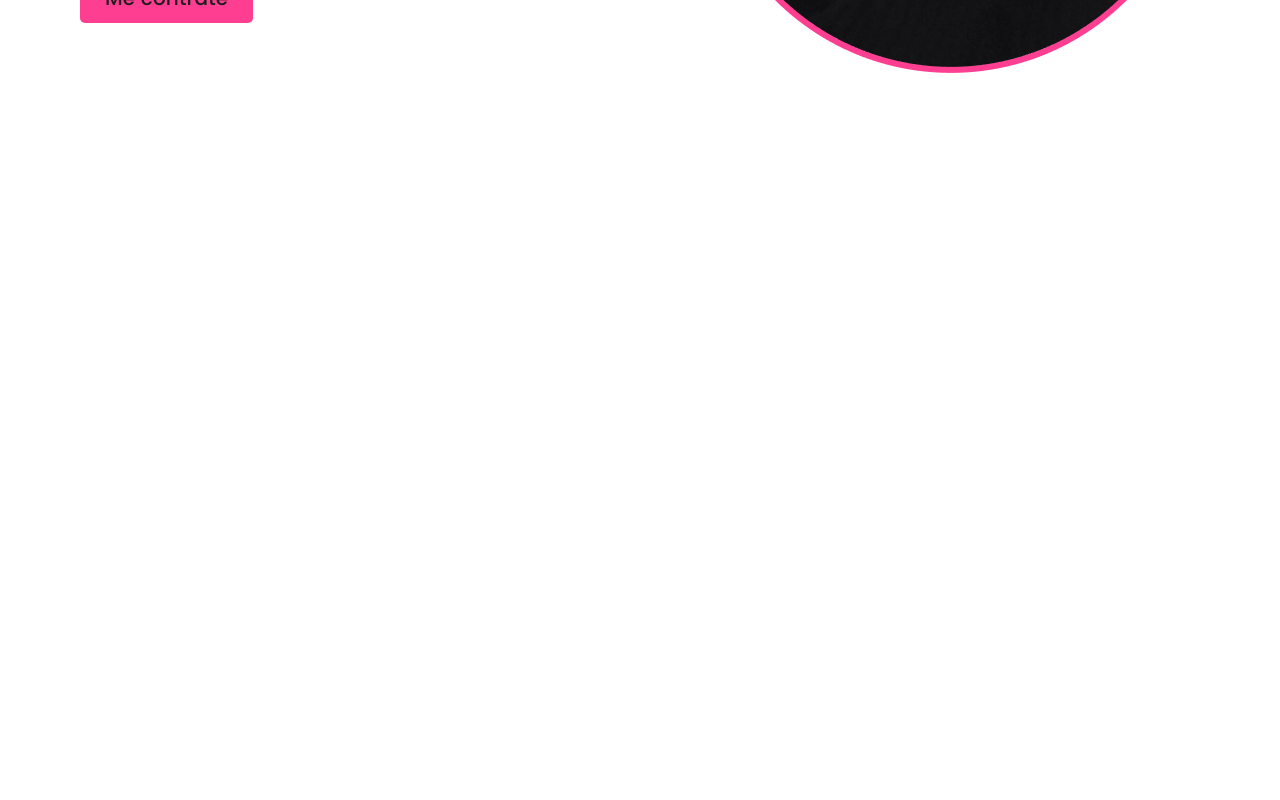
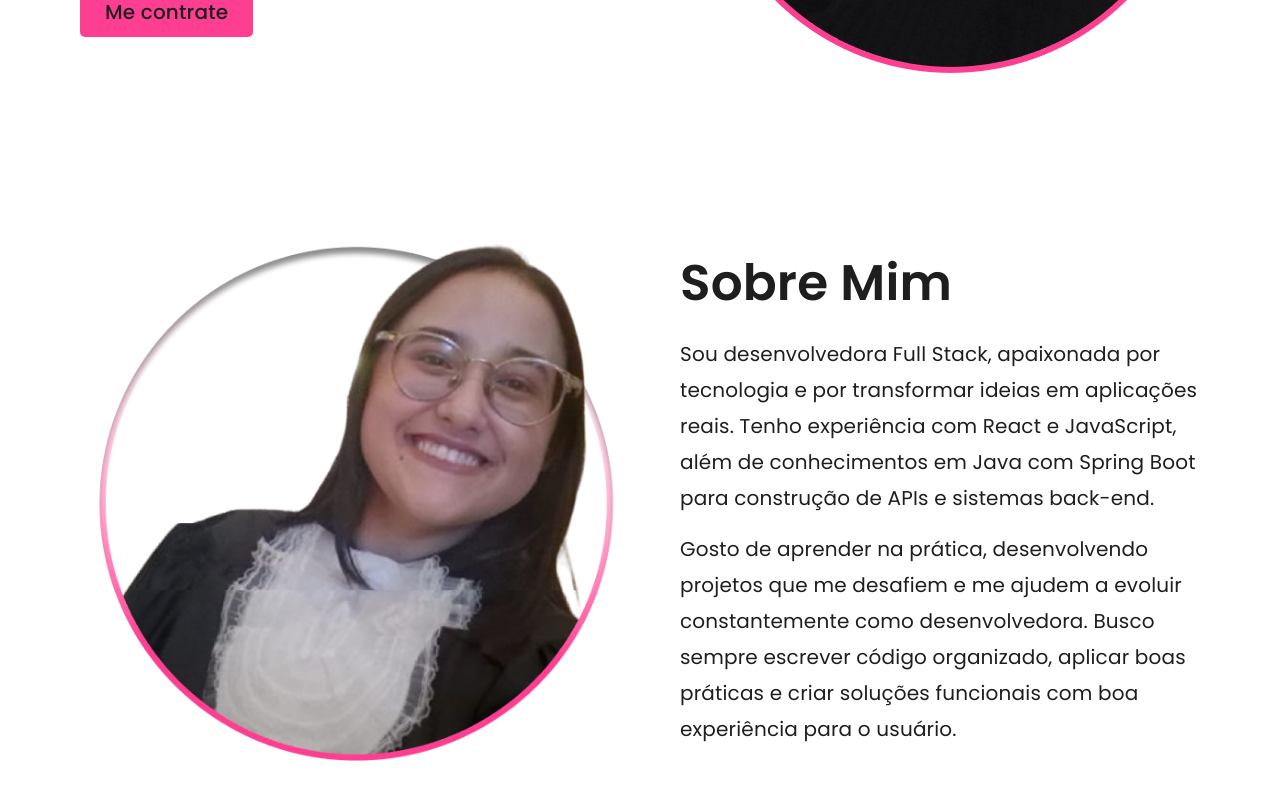
Before and after one commit to CamysRL/portfolio, a React (Vite) app: page / in a window 1280 px wide. Shown: the part 656-1456 px from the top of the page. Before the commit the page ends 809 px from the top, so only its background shows below. Built offline with nearby package versions, Linux system fonts and the light colour scheme.

Commit message:
about me completed

```diff
--- a/src/components/Header/index.jsx
+++ b/src/components/Header/index.jsx
@@ -27,7 +27,7 @@ export default function Header() {
             <a href="/">Home</a>
           </li>
           <li className="menu-item">
-            <a href="/">Sobre Mim</a>
+            <a href="#sobre">Sobre Mim</a>
           </li>
           <li className="menu-item">
             <a href="/">Conhecimentos</a>
--- a/src/index.css
+++ b/src/index.css
@@ -34,6 +34,10 @@
     --secondary-bg: #2d2d2d;
     --accent-border: #3d3d3d;
   }
+}
+
+html {
+  scroll-behavior: smooth;
 }
 
 body {
--- a/src/pages/Home/index.jsx
+++ b/src/pages/Home/index.jsx
@@ -1,9 +1,11 @@
 import { useState } from "react";
 import "./style.css";
 import camillySuperior from "../../assets/camilly-superior.png";
+import camillyInferior from "../../assets/camilly-inferior.png";
 
 export default function Home() {
   return (
+    <>
       <section className="introduction">
         <div className="introduction-info">
           <p className="subtitle">
@@ -16,10 +18,13 @@ export default function Home() {
             <span className="title-span">Developer</span>
           </h1>
           <p className="introduction-description">
-          Desenvolvedora Full Stack em constante evolução, criando projetos com
-          tecnologias modernas e focando em boas práticas de desenvolvimento.
+            Desenvolvedora Full Stack em constante evolução, criando projetos
+            com tecnologias modernas e focando em boas práticas de
+            desenvolvimento.
           </p>
-        <a className="bnt-job" href="#">Me contrate</a>
+          <a className="bnt-job" href="#">
+            Me contrate
+          </a>
         </div>
 
         <img
@@ -28,5 +33,19 @@ export default function Home() {
           alt="Foto da Desenvolvedora do site - Camilly Lima"
         />
       </section>
+
+      <section className="about-section" id="sobre">
+        <img
+          className="introduction-image"
+          src={camillyInferior}
+          alt="Foto da Desenvolvedora do site - Camilly Lima"
+        />
+        <div className="introduction-info">
+          <h2 className="about-title">Sobre Mim</h2>
+          <p className="introduction-description">Sou desenvolvedora Full Stack, apaixonada por tecnologia e por transformar ideias em aplicações reais. Tenho experiência com React e JavaScript, além de conhecimentos em Java com Spring Boot para construção de APIs e sistemas back-end.</p>
+          <p className="introduction-description">Gosto de aprender na prática, desenvolvendo projetos que me desafiem e me ajudem a evoluir constantemente como desenvolvedora. Busco sempre escrever código organizado, aplicar boas práticas e criar soluções funcionais com boa experiência para o usuário.</p>
+        </div>
+      </section>
+    </>
   );
 }
--- a/src/pages/Home/style.css
+++ b/src/pages/Home/style.css
@@ -63,8 +63,27 @@
   background-color: var(--accent-bg);
 }
 
+.about-section {
+  display: flex;
+  flex-direction: column-reverse;
+  gap: 15px;
+  padding: 25px;
+  align-items: center;
+  justify-content: center;
+}
+
+.about-description {
+    text-align: justify;
+}
+
+.about-title {
+    font-size: 35px;
+    font-weight: 600;
+}
+
 @media screen and (min-width: 768px) {
-  .introduction {
+  .introduction,
+  .about-section {
     padding: 50px;
   }
 
@@ -82,6 +101,10 @@
   .title-span {
     margin-left: 80px;
   }
+
+  .about-title {
+    font-size: 45px;
+}
 }
 
 @media screen and (min-width: 1024px) {
@@ -105,7 +128,7 @@
   }
 
   .title {
-    font-size: 55px;
+    font-size: 65px;
     line-height: 1.4;
   }
 
@@ -126,10 +149,21 @@
     padding: 10px 25px;
     margin-top: 15px;
   }
+
+  .about-section {
+    padding: 80px;
+    gap: 40px;
+    flex-direction: row;
+  }
+
+  .about-title {
+    font-size: 50px;
+}
 }
 
 @media screen and (min-width: 2000px) {
-  .introduction {
+  .introduction,
+  .about-section {
     padding: 100px;
     gap: 80px;
   }
@@ -161,4 +195,8 @@
     padding: 10px 25px;
     font-size: var(--font-desktop-big);
   }
+
+  .about-title {
+    font-size: 70px;
 }
+}
```
Also changed, not shown: src/assets/camilly-inferior.png (added). Lines whose indentation alone changed are shown as unchanged.
